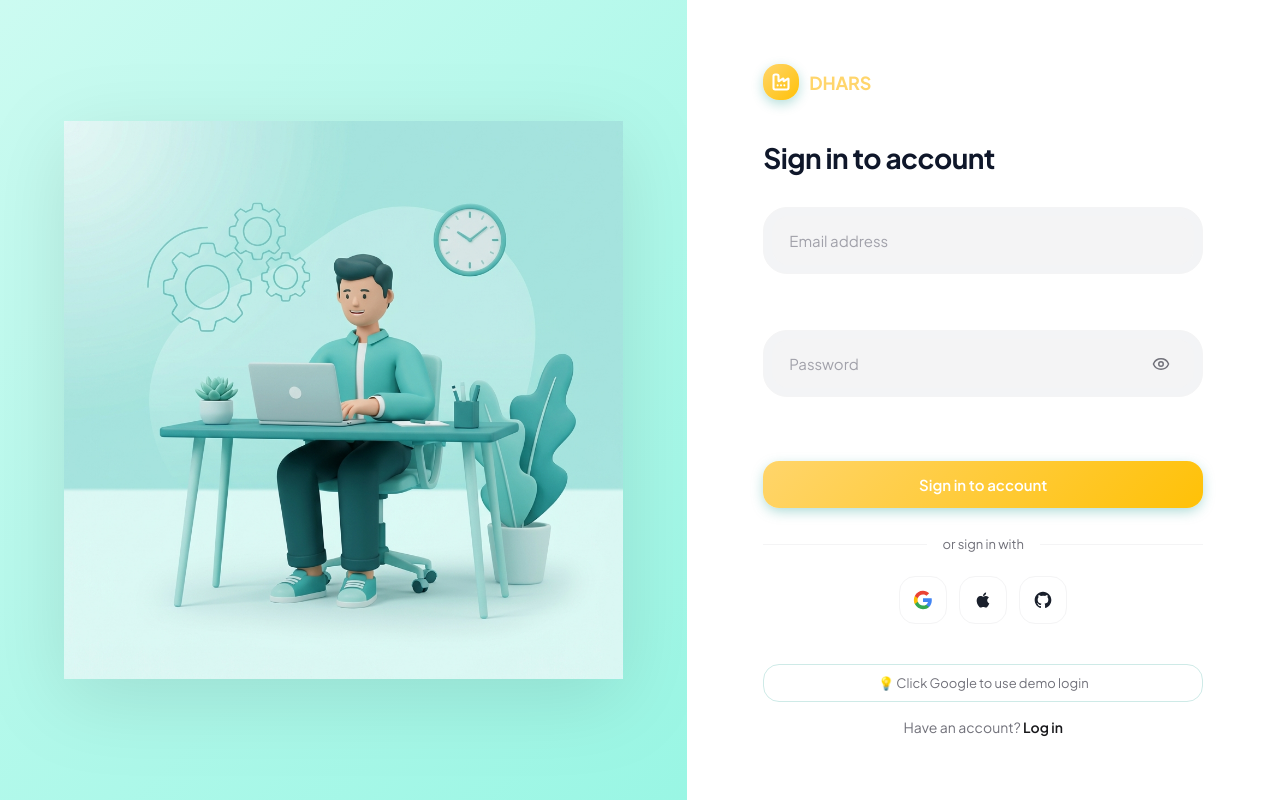
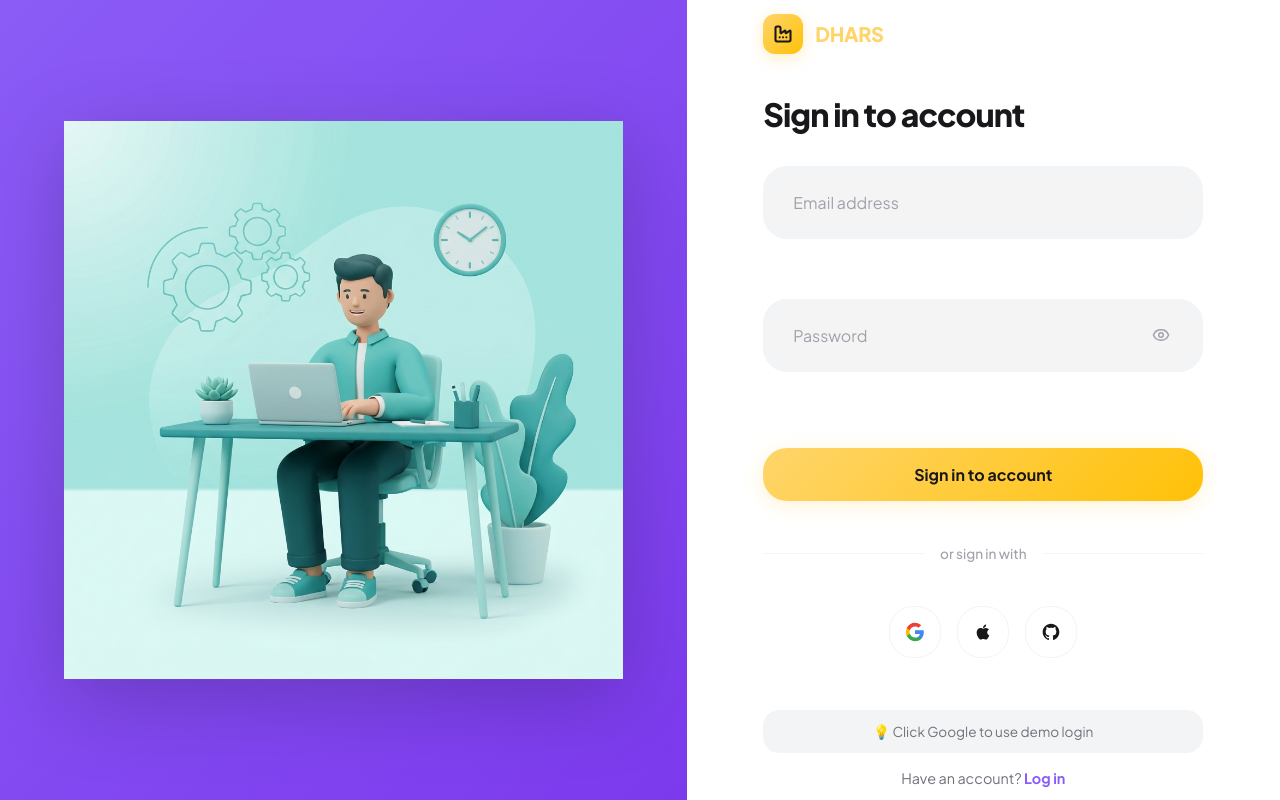
Before and after one commit to vicky34D/Production-Data-Entry.github.io, a React (Vite) app: page /#/login in a window 1280 px wide. Built offline with nearby package versions, Linux system fonts and the light colour scheme.

Commit message:
Update Login page to match Moo Theme (Purple/Yellow/Dark)

```diff
--- a/src/components/Login.css
+++ b/src/components/Login.css
@@ -1,10 +1,11 @@
-/* Login Wrapper */
+/* Login Wrapper - Full Screen Background */
 .login-wrapper {
     height: 100vh;
     width: 100%;
     padding: 0;
     margin: 0;
     overflow: hidden;
+    background: var(--bg-app-base);
 }
 
 /* Split Container - Full Page */
@@ -13,21 +14,34 @@
     width: 100%;
     height: 100%;
     max-width: none;
-    background: #ffffff;
+    background: var(--bg-page);
     border-radius: 0;
     box-shadow: none;
 }
 
-/* Left Side - Illustration */
+/* Left Side - Illustration - Premium Purple Gradient */
 .login-left {
     flex: 1.2;
-    /* Give slightly more space to illustration */
-    background: linear-gradient(135deg, #CCFBF1 0%, #99F6E4 100%);
+    background: var(--gradient-purple);
+    /* Premium Purple Gradient mandated by Moo Theme */
     display: flex;
     align-items: center;
     justify-content: center;
     padding: 4rem;
     position: relative;
+    overflow: hidden;
+}
+
+/* Subtle pattern overlay */
+.login-left::before {
+    content: '';
+    position: absolute;
+    top: 0;
+    left: 0;
+    right: 0;
+    bottom: 0;
+    background: radial-gradient(circle at 50% 50%, rgba(255, 255, 255, 0.1) 0%, transparent 60%);
+    pointer-events: none;
 }
 
 .illustration-container {
@@ -37,20 +51,20 @@
     align-items: center;
     justify-content: center;
     max-width: 800px;
-    /* Prevent illustration from getting too huge */
+    z-index: 1;
 }
 
 .login-illustration {
     width: 100%;
     height: 100%;
     object-fit: contain;
-    filter: drop-shadow(0 20px 40px rgba(0, 0, 0, 0.1));
+    filter: drop-shadow(0 20px 40px rgba(0, 0, 0, 0.2));
 }
 
 /* Right Side - Form */
 .login-right {
     flex: 1;
-    background: white;
+    background: var(--bg-page);
     display: flex;
     align-items: center;
     justify-content: center;
@@ -61,50 +75,51 @@
 .login-form-container {
     width: 100%;
     max-width: 440px;
-    /* Slightly wider for full page feel */
 }
 
 /* Brand */
 .login-brand {
     display: flex;
     align-items: center;
-    gap: 0.625rem;
+    gap: 0.75rem;
     margin-bottom: 2.5rem;
 }
 
 .brand-logo-circle {
-    width: 36px;
-    height: 36px;
-    border-radius: var(--radius-md);
+    width: 40px;
+    height: 40px;
+    border-radius: 12px;
     background: var(--gradient-primary);
-    color: white;
+    /* Yellow Gradient */
+    color: #18181B;
+    /* Dark Icon */
     display: flex;
     align-items: center;
     justify-content: center;
-    box-shadow: 0 4px 12px rgba(13, 148, 136, 0.3);
+    box-shadow: 0 4px 15px rgba(255, 213, 107, 0.4);
 }
 
 .brand-name {
-    font-size: 1.125rem;
-    font-weight: 700;
-    color: #0F172A;
-    letter-spacing: -0.01em;
+    font-size: 1.25rem;
+    font-weight: 800;
+    color: var(--text-primary);
+    letter-spacing: -0.02em;
 }
 
 /* Form Title */
 .form-title {
-    font-size: 1.75rem;
-    font-weight: 700;
-    color: #0F172A;
+    font-size: 2rem;
+    font-weight: 800;
+    color: var(--text-primary);
     margin: 0 0 2rem 0;
-    letter-spacing: -0.02em;
+    letter-spacing: -0.03em;
 }
 
 /* Form */
 .login-form-new {
     display: flex;
     flex-direction: column;
-    gap: 1rem;
+    gap: 1.25rem;
 }
 
 /* Alerts */
@@ -114,35 +129,35 @@
     gap: 0.5rem;
     padding: 0.75rem 1rem;
     border-radius: var(--radius-md);
-    font-size: 0.875rem;
-    font-weight: 500;
+    font-size: 0.9rem;
+    font-weight: 600;
 }
 
 .alert-error-new {
-    background: var(--accent-red-light);
-    color: var(--accent-red);
-    border: 1px solid var(--accent-red);
+    background: rgba(239, 68, 68, 0.1);
+    color: #EF4444;
+    border: 1px solid rgba(239, 68, 68, 0.2);
 }
 
 .alert-success-new {
-    background: var(--accent-green-light);
-    color: var(--accent-green);
-    border: 1px solid var(--accent-green);
+    background: rgba(16, 185, 129, 0.1);
+    color: #10B981;
+    border: 1px solid rgba(16, 185, 129, 0.2);
 }
 
 /* Input Groups */
 .input-group {
     display: flex;
     flex-direction: column;
-    gap: 0.375rem;
+    gap: 0.5rem;
 }
 
 .form-input-new {
     width: 100%;
-    padding: 0.875rem 1rem;
-    font-size: 0.9375rem;
-    border: 1.5px solid var(--border-color);
-    border-radius: var(--radius-md);
+    padding: 1rem 1.25rem;
+    font-size: 1rem;
+    border: 1px solid var(--border-color);
+    border-radius: var(--radius-lg);
     background: var(--bg-input);
     color: var(--text-primary);
     transition: all 0.2s ease;
@@ -151,9 +166,9 @@
 
 .form-input-new:focus {
     outline: none;
-    border-color: var(--primary-color);
-    background: white;
-    box-shadow: 0 0 0 3px var(--primary-light);
+    border-color: var(--accent-purple);
+    background: var(--bg-surface);
+    box-shadow: 0 0 0 4px rgba(139, 92, 246, 0.1);
 }
 
 .form-input-new::placeholder {
@@ -172,7 +187,7 @@
     right: 1rem;
     background: none;
     border: none;
-    color: var(--text-secondary);
+    color: var(--text-muted);
     cursor: pointer;
     padding: 0.5rem;
     display: flex;
@@ -182,32 +197,32 @@
 }
 
 .password-toggle-new:hover {
-    color: var(--primary-color);
+    color: var(--text-primary);
 }
 
 /* Submit Button */
 .submit-button {
     width: 100%;
-    padding: 0.875rem 1rem;
-    font-size: 0.9375rem;
-    font-weight: 600;
-    color: white;
+    padding: 1rem;
+    font-size: 1rem;
+    font-weight: 700;
+    color: #18181B;
     background: var(--gradient-primary);
     border: none;
-    border-radius: var(--radius-md);
+    border-radius: var(--radius-lg);
     cursor: pointer;
     transition: all 0.3s ease;
     display: flex;
     align-items: center;
     justify-content: center;
     gap: 0.5rem;
-    box-shadow: 0 4px 14px -2px rgba(13, 148, 136, 0.4);
-    margin-top: 0.5rem;
+    box-shadow: 0 4px 20px rgba(255, 213, 107, 0.3);
+    margin-top: 1rem;
 }
 
 .submit-button:hover:not(:disabled) {
     transform: translateY(-2px);
-    box-shadow: 0 6px 18px -2px rgba(13, 148, 136, 0.5);
+    box-shadow: 0 8px 25px rgba(255, 213, 107, 0.4);
 }
 
 .submit-button:active:not(:disabled) {
@@ -217,13 +232,14 @@
 .submit-button:disabled {
     opacity: 0.7;
     cursor: not-allowed;
+    filter: grayscale(0.5);
 }
 
 .spinner-new {
-    width: 16px;
-    height: 16px;
-    border: 2px solid rgba(255, 255, 255, 0.3);
-    border-top-color: white;
+    width: 18px;
+    height: 18px;
+    border: 2px solid rgba(0, 0, 0, 0.1);
+    border-top-color: #18181B;
     border-radius: 50%;
     animation: spin 0.6s linear infinite;
 }
@@ -239,9 +255,10 @@
     display: flex;
     align-items: center;
     text-align: center;
-    color: var(--text-secondary);
-    font-size: 0.8125rem;
-    margin: 0.75rem 0 0.5rem 0;
+    color: var(--text-muted);
+    font-size: 0.85rem;
+    font-weight: 500;
+    margin: 1.5rem 0;
 }
 
 .form-divider::before,
@@ -258,16 +275,17 @@
 /* Social Buttons */
 .social-buttons {
     display: flex;
-    gap: 0.75rem;
+    gap: 1rem;
     justify-content: center;
 }
 
 .social-btn {
-    width: 48px;
-    height: 48px;
-    border-radius: var(--radius-md);
-    border: 1.5px solid var(--border-color);
-    background: white;
+    width: 52px;
+    height: 52px;
+    border-radius: var(--radius-lg);
+    border: 1px solid var(--border-color);
+    background: var(--bg-surface);
+    color: var(--text-primary);
     display: flex;
     align-items: center;
     justify-content: center;
@@ -276,160 +294,69 @@
 }
 
 .social-btn:hover {
-    border-color: var(--primary-color);
+    border-color: var(--accent-purple);
     transform: translateY(-2px);
-    box-shadow: 0 4px 12px rgba(0, 0, 0, 0.08);
-}
-
-.google-btn:hover {
-    background: rgba(66, 133, 244, 0.04);
-}
-
-.apple-btn {
-    color: #1a202c;
-}
-
-.apple-btn:hover {
-    background: rgba(0, 0, 0, 0.04);
-}
-
-.github-btn {
-    color: #1a202c;
-}
-
-.github-btn:hover {
-    background: rgba(0, 0, 0, 0.04);
+    box-shadow: var(--shadow-sm);
 }
 
 /* Form Footer */
 .form-footer {
-    margin-top: 1.5rem;
+    margin-top: 2rem;
     text-align: center;
 }
 
 .demo-hint {
-    font-size: 0.8125rem;
+    font-size: 0.85rem;
     color: var(--text-secondary);
     margin: 0 0 1rem 0;
-    padding: 0.625rem 0.875rem;
-    background: var(--primary-light);
+    padding: 0.75rem 1rem;
+    background: var(--bg-hover);
     border-radius: var(--radius-md);
-    border: 1px solid rgba(13, 148, 136, 0.2);
+    border: 1px solid var(--border-color);
 }
 
 .signup-link {
-    font-size: 0.875rem;
+    font-size: 0.9rem;
     color: var(--text-secondary);
     margin: 0;
 }
 
 .signup-link a {
-    color: var(--primary-color);
+    color: var(--accent-purple);
     text-decoration: none;
-    font-weight: 600;
+    font-weight: 700;
     transition: color 0.2s ease;
 }
 
 .signup-link a:hover {
-    color: var(--primary-hover);
+    color: var(--primary-color);
     text-decoration: underline;
 }
 
 /* Dark Mode Support */
-[data-theme='dark'] .login-wrapper {
-    background: linear-gradient(135deg, #134E4A 0%, #0F766E 100%);
-}
-
-[data-theme='dark'] .login-container-split {
-    background: #0F172A;
+[data-theme='dark'] .login-right {
+    background: #18181B;
 }
 
 [data-theme='dark'] .login-left {
-    background: linear-gradient(135deg, #14B8A6 0%, #0D9488 100%);
-}
-
-[data-theme='dark'] .login-right {
-    background: #1E293B;
-}
-
-[data-theme='dark'] .brand-name {
-    color: var(--text-primary);
-}
-
-[data-theme='dark'] .form-title {
-    color: var(--text-primary);
-}
-
-[data-theme='dark'] .form-input-new {
-    background: var(--bg-input);
-    border-color: var(--border-color);
-    color: var(--text-primary);
-}
-
-[data-theme='dark'] .form-input-new:focus {
-    border-color: var(--primary-color);
-    background: var(--bg-hover);
-}
-
-[data-theme='dark'] .form-input-new::placeholder {
-    color: var(--text-muted);
-}
-
-[data-theme='dark'] .password-toggle-new {
-    color: var(--text-secondary);
-}
-
-[data-theme='dark'] .password-toggle-new:hover {
-    color: var(--primary-color);
-}
-
-[data-theme='dark'] .form-divider::before,
-[data-theme='dark'] .form-divider::after {
-    border-bottom-color: var(--border-color);
-}
-
-[data-theme='dark'] .social-btn {
-    background: var(--bg-surface);
-    border-color: var(--border-color);
-}
-
-[data-theme='dark'] .social-btn:hover {
-    border-color: var(--primary-color);
-    background: var(--bg-hover);
-}
-
-[data-theme='dark'] .demo-hint {
-    background: var(--primary-light);
-    border-color: rgba(20, 184, 166, 0.3);
-    color: var(--text-secondary);
-}
-
-[data-theme='dark'] .signup-link {
-    color: var(--text-secondary);
+    background: var(--gradient-purple);
+    /* Keep purple gradient */
 }
 
 /* Responsive Design */
 @media (max-width: 968px) {
     .login-container-split {
         flex-direction: column;
-        height: 100vh;
-        max-width: none;
     }
 
     .login-left {
-        flex: 0 0 35%;
-        /* Illustration takes top 35% */
-        border-radius: 0;
-        min-height: auto;
+        flex: 0 0 30%;
         padding: 2rem;
     }
 
     .login-right {
         flex: 1;
-        border-radius: 0;
         padding: 2rem;
-        overflow-y: auto;
-        /* Allow form to scroll if needed on short screens */
     }
 
     .login-illustration {
@@ -438,28 +365,16 @@
 }
 
 @media (max-width: 640px) {
-    .login-wrapper {
-        padding: 0;
-    }
-
-    .login-container-split {
-        border-radius: 0;
-    }
-
     .login-left {
-        padding: 1.5rem;
-        flex: 0 0 30%;
+        display: none;
+        /* Hide illustration on mobile for cleaner look */
     }
 
     .login-right {
-        padding: 2rem 1.5rem;
+        padding: 1.5rem;
     }
 
     .form-title {
-        font-size: 1.5rem;
-    }
-
-    .login-illustration {
-        max-width: 200px;
+        font-size: 1.75rem;
     }
 }
```
